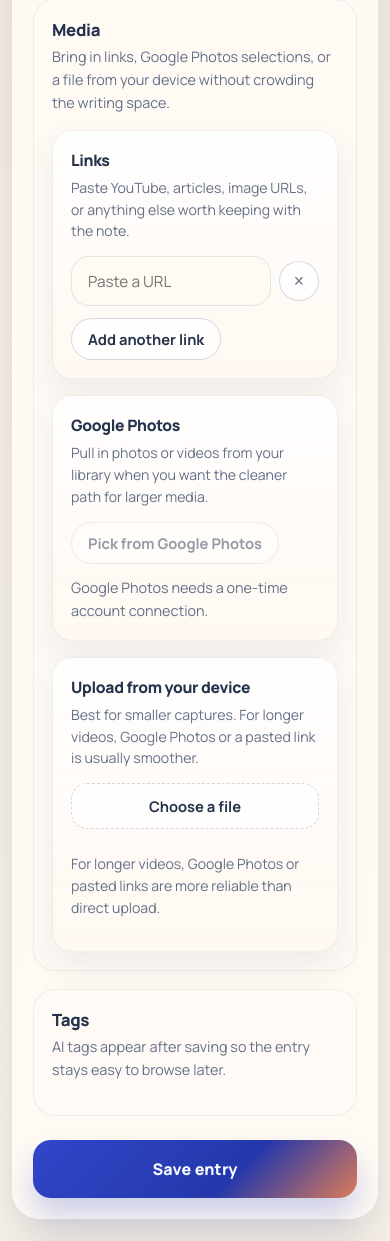
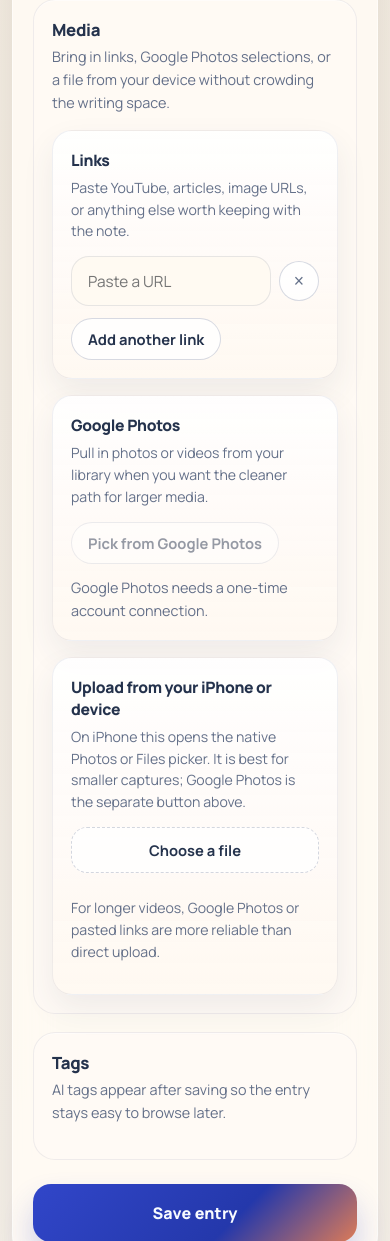
Before and after one commit to zczhuang/pdf_test, a Flask app: page / in a window 390 px wide. Shown: the part 1832-3073 px from the top of the page. Run offline with Flask 3, Linux system fonts and the light colour scheme; some libraries are stand-ins or nearby versions.

Commit message:
Fix Google Photos popup flow on iPhone

```diff
--- a/templates/index.html
+++ b/templates/index.html
@@ -573,6 +573,20 @@
       gap: 8px;
     }
 
+    .inline-link {
+      display: inline-flex;
+      align-items: center;
+      margin-top: 10px;
+      color: var(--accent);
+      font-size: 0.88rem;
+      font-weight: 700;
+      text-decoration: none;
+    }
+
+    .inline-link[hidden] {
+      display: none;
+    }
+
     #googlePhotosSelections,
     #tagsContainer {
       margin-top: 12px;
@@ -932,12 +946,15 @@
               Google Photos needs a one-time account connection.
               {% endif %}
             </div>
+            <a id="googlePhotosFallbackLink" class="inline-link" href="#" target="_blank" rel="noopener noreferrer" hidden>
+              Open Google Photos manually
+            </a>
             <div id="googlePhotosSelections" class="selected-strip"></div>
           </article>
 
           <article class="media-card">
-            <h4>Upload from your device</h4>
-            <p>Best for smaller captures. For longer videos, Google Photos or a pasted link is usually smoother.</p>
+            <h4>Upload from your iPhone or device</h4>
+            <p>On iPhone this opens the native Photos or Files picker. It is best for smaller captures; Google Photos is the separate button above.</p>
             <label class="file-label" for="mediaInput">Choose a file</label>
             <input type="file" id="mediaInput" accept="image/*,video/*" />
             <div class="upload-preview">
@@ -1024,6 +1041,54 @@
   const googlePhotosBtn = document.getElementById("googlePhotosBtn");
   const googlePhotosStatus = document.getElementById("googlePhotosStatus");
   const googlePhotosSelections = document.getElementById("googlePhotosSelections");
+  const googlePhotosFallbackLink = document.getElementById("googlePhotosFallbackLink");
+
+  function isIOSLike() {
+    return /iPad|iPhone|iPod/.test(navigator.userAgent)
+      || (navigator.platform === "MacIntel" && navigator.maxTouchPoints > 1);
+  }
+
+  function openGooglePhotosShell() {
+    const shell = window.open("", "_blank");
+    if (!shell) return null;
+
+    try {
+      shell.document.write(`
+        <!doctype html>
+        <html lang="en">
+          <head>
+            <meta charset="utf-8" />
+            <meta name="viewport" content="width=device-width, initial-scale=1" />
+            <title>Opening Google Photos...</title>
+            <style>
+              body {
+                margin: 0;
+                min-height: 100vh;
+                display: grid;
+                place-items: center;
+                background: #f5eddf;
+                color: #24324c;
+                font: 16px/1.5 Manrope, -apple-system, BlinkMacSystemFont, sans-serif;
+              }
+              div {
+                max-width: 28rem;
+                padding: 24px;
+                text-align: center;
+              }
+            </style>
+          </head>
+          <body>
+            <div>Opening Google Photos...</div>
+          </body>
+        </html>
+      `);
+      shell.document.close();
+    } catch (err) {
+      // Ignore cross-browser document write failures and still use the window handle.
+    }
+
+    return shell;
+  }
 
   if (googlePhotosBtn) {
     googlePhotosBtn.addEventListener("click", async () => {
@@ -1032,9 +1097,11 @@
         return;
       }
 
+      let pickerWindow = openGooglePhotosShell();
       googlePhotosBtn.disabled = true;
       googlePhotosBtn.textContent = "Opening Google Photos...";
       googlePhotosStatus.textContent = "Waiting for your Google Photos selection...";
+      googlePhotosFallbackLink.hidden = true;
       renderGooglePhotosSelections([]);
 
       try {
@@ -1048,16 +1115,17 @@
           throw new Error(data.error || "Unable to create a Google Photos session");
         }
 
-        const pickerWindow = window.open(
-          `${data.picker_uri}/autoclose`,
-          "_blank",
-          "noopener,noreferrer"
-        );
-
         if (!pickerWindow) {
-          throw new Error("Popup blocked. Allow popups and try again.");
+          googlePhotosFallbackLink.href = `${data.picker_uri}/autoclose`;
+          googlePhotosFallbackLink.hidden = false;
+          throw new Error(
+            isIOSLike()
+              ? "Safari blocked the new tab. Tap the link below to open Google Photos."
+              : "Your browser blocked the new tab. Tap the link below to open Google Photos."
+          );
         }
 
+        pickerWindow.location.replace(`${data.picker_uri}/autoclose`);
         googlePhotosBtn.textContent = "Waiting for selection...";
         pollGooglePhotosSession(
           data.id,
@@ -1065,10 +1133,14 @@
           Date.now() + (data.timeout_ms || 180000)
         );
       } catch (err) {
+        if (pickerWindow && !pickerWindow.closed) {
+          pickerWindow.close();
+        }
+        const message = err.message || "Google Photos selection failed.";
         googlePhotosBtn.disabled = false;
         googlePhotosBtn.textContent = GOOGLE_PHOTOS_BUTTON_LABEL;
-        googlePhotosStatus.textContent = "Google Photos selection failed.";
-        showToast(err.message || "Google Photos selection failed.", "error");
+        googlePhotosStatus.textContent = message;
+        showToast(message, "error");
       }
     });
   }
@@ -1111,6 +1183,7 @@
           googlePhotosItems = itemsData.items || [];
           renderGooglePhotosSelections(googlePhotosItems);
           googlePhotosStatus.textContent = `${googlePhotosItems.length} item(s) selected from Google Photos.`;
+          googlePhotosFallbackLink.hidden = true;
           googlePhotosBtn.disabled = false;
           googlePhotosBtn.textContent = GOOGLE_PHOTOS_BUTTON_LABEL;
           return;
@@ -1310,6 +1383,8 @@
           document.getElementById("mediaHint").textContent = "For longer videos, Google Photos or pasted links are more reliable than direct upload.";
           googlePhotosItems = [];
           renderGooglePhotosSelections([]);
+          googlePhotosFallbackLink.hidden = true;
+          googlePhotosFallbackLink.removeAttribute("href");
           googlePhotosStatus.textContent = GOOGLE_PHOTOS_ENABLED
             ? "Pick directly from your Google Photos library."
             : "Google Photos needs a one-time account connection.";
```
